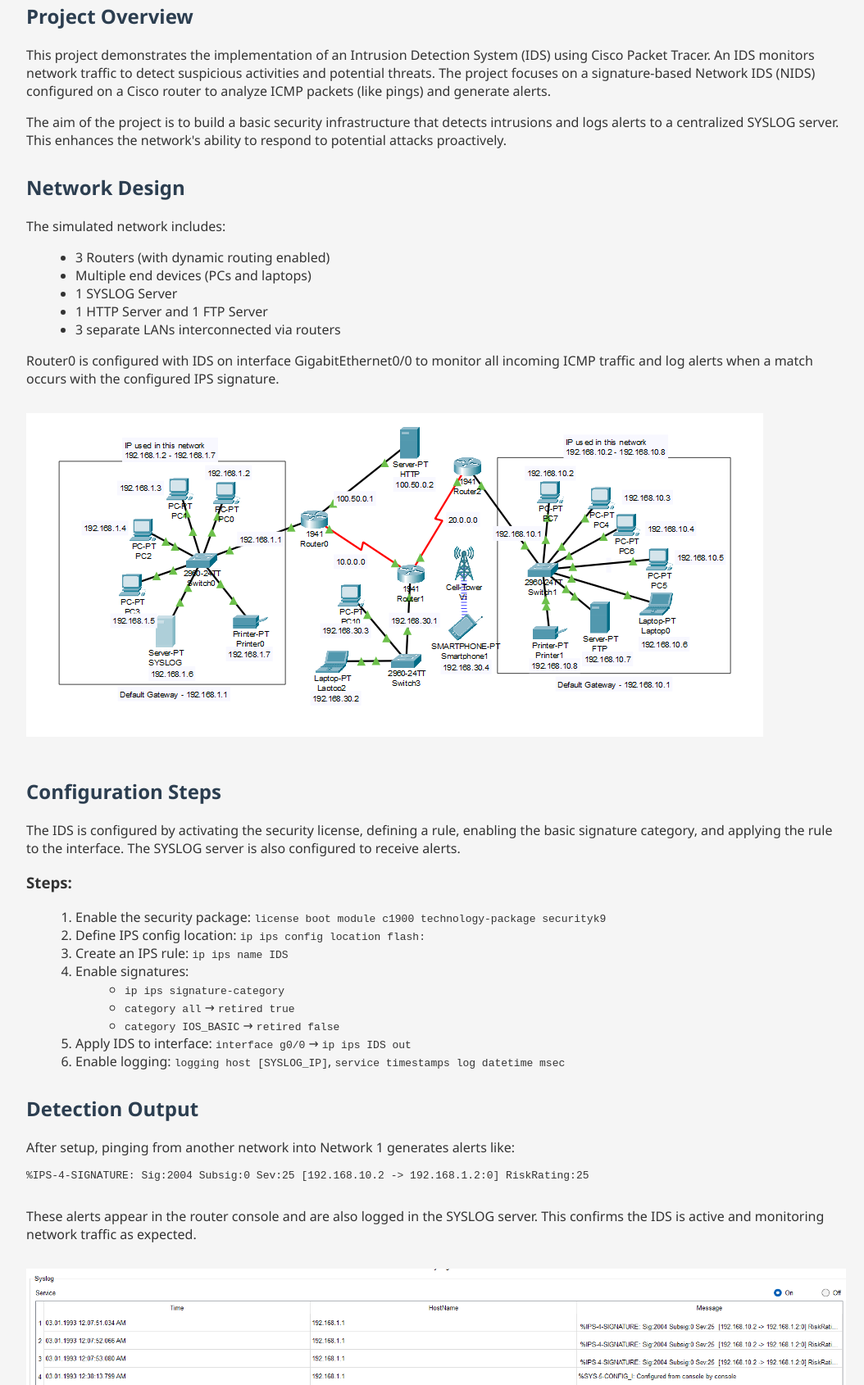
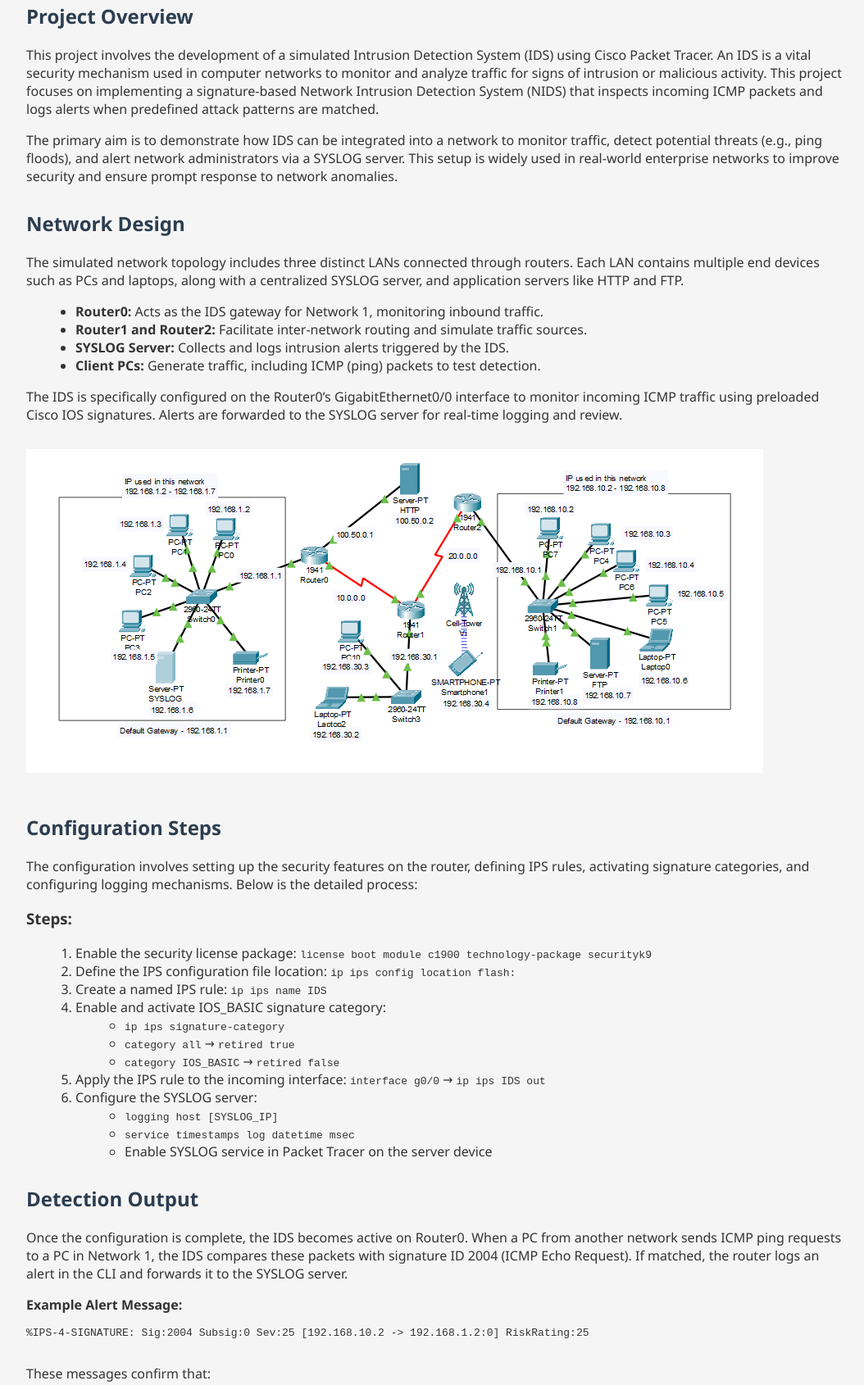
Before and after one commit to ASWATHI7804/intrusion_detection_system, a plain HTML site: page index.html in a window 1280 px wide. Shown: the part 273-1963 px from the top of the page at 82% size, without its empty margins (108-1162 px from the left). Drawn offline with Linux system fonts and the light colour scheme.

Commit message:
Update index.html

```diff
--- a/index.html
+++ b/index.html
@@ -95,52 +95,71 @@
 <main>
   <section id="overview">
     <h2>Project Overview</h2>
-    <p>This project demonstrates the implementation of an Intrusion Detection System (IDS) using Cisco Packet Tracer. An IDS monitors network traffic to detect suspicious activities and potential threats. The project focuses on a signature-based Network IDS (NIDS) configured on a Cisco router to analyze ICMP packets (like pings) and generate alerts.</p>
-    <p>The aim of the project is to build a basic security infrastructure that detects intrusions and logs alerts to a centralized SYSLOG server. This enhances the network's ability to respond to potential attacks proactively.</p>
+    <p>This project involves the development of a simulated Intrusion Detection System (IDS) using Cisco Packet Tracer. An IDS is a vital security mechanism used in computer networks to monitor and analyze traffic for signs of intrusion or malicious activity. This project focuses on implementing a signature-based Network Intrusion Detection System (NIDS) that inspects incoming ICMP packets and logs alerts when predefined attack patterns are matched.</p>
+    <p>The primary aim is to demonstrate how IDS can be integrated into a network to monitor traffic, detect potential threats (e.g., ping floods), and alert network administrators via a SYSLOG server. This setup is widely used in real-world enterprise networks to improve security and ensure prompt response to network anomalies.</p>
   </section>
 
   <section id="design">
     <h2>Network Design</h2>
-    <p>The simulated network includes:</p>
+    <p>The simulated network topology includes three distinct LANs connected through routers. Each LAN contains multiple end devices such as PCs and laptops, along with a centralized SYSLOG server, and application servers like HTTP and FTP.</p>
     <ul>
-      <li>3 Routers (with dynamic routing enabled)</li>
-      <li>Multiple end devices (PCs and laptops)</li>
-      <li>1 SYSLOG Server</li>
-      <li>1 HTTP Server and 1 FTP Server</li>
-      <li>3 separate LANs interconnected via routers</li>
+      <li><strong>Router0:</strong> Acts as the IDS gateway for Network 1, monitoring inbound traffic.</li>
+      <li><strong>Router1 and Router2:</strong> Facilitate inter-network routing and simulate traffic sources.</li>
+      <li><strong>SYSLOG Server:</strong> Collects and logs intrusion alerts triggered by the IDS.</li>
+      <li><strong>Client PCs:</strong> Generate traffic, including ICMP (ping) packets to test detection.</li>
     </ul>
-    <p>Router0 is configured with IDS on interface GigabitEthernet0/0 to monitor all incoming ICMP traffic and log alerts when a match occurs with the configured IPS signature.</p>
+    <p>The IDS is specifically configured on the Router0’s GigabitEthernet0/0 interface to monitor incoming ICMP traffic using preloaded Cisco IOS signatures. Alerts are forwarded to the SYSLOG server for real-time logging and review.</p>
     <img src="ids_topology.png" alt="IDS Network Topology Diagram">
   </section>
 
   <section id="configuration">
     <h2>Configuration Steps</h2>
-    <p>The IDS is configured by activating the security license, defining a rule, enabling the basic signature category, and applying the rule to the interface. The SYSLOG server is also configured to receive alerts.</p>
+    <p>The configuration involves setting up the security features on the router, defining IPS rules, activating signature categories, and configuring logging mechanisms. Below is the detailed process:</p>
 
     <h3>Steps:</h3>
     <ol>
-      <li>Enable the security package: <code>license boot module c1900 technology-package securityk9</code></li>
-      <li>Define IPS config location: <code>ip ips config location flash:</code></li>
-      <li>Create an IPS rule: <code>ip ips name IDS</code></li>
-      <li>Enable signatures:
+      <li>Enable the security license package:
+        <code>license boot module c1900 technology-package securityk9</code></li>
+      <li>Define the IPS configuration file location:
+        <code>ip ips config location flash:</code></li>
+      <li>Create a named IPS rule:
+        <code>ip ips name IDS</code></li>
+      <li>Enable and activate IOS_BASIC signature category:
         <ul>
           <li><code>ip ips signature-category</code></li>
           <li><code>category all</code> → <code>retired true</code></li>
           <li><code>category IOS_BASIC</code> → <code>retired false</code></li>
         </ul>
       </li>
-      <li>Apply IDS to interface: <code>interface g0/0</code> → <code>ip ips IDS out</code></li>
-      <li>Enable logging: <code>logging host [SYSLOG_IP]</code>, <code>service timestamps log datetime msec</code></li>
+      <li>Apply the IPS rule to the incoming interface:
+        <code>interface g0/0</code> → <code>ip ips IDS out</code></li>
+      <li>Configure the SYSLOG server:
+        <ul>
+          <li><code>logging host [SYSLOG_IP]</code></li>
+          <li><code>service timestamps log datetime msec</code></li>
+          <li>Enable SYSLOG service in Packet Tracer on the server device</li>
+        </ul>
+      </li>
     </ol>
   </section>
 
   <section id="output">
     <h2>Detection Output</h2>
-    <p>After setup, pinging from another network into Network 1 generates alerts like:</p>
+    <p>Once the configuration is complete, the IDS becomes active on Router0. When a PC from another network sends ICMP ping requests to a PC in Network 1, the IDS compares these packets with signature ID 2004 (ICMP Echo Request). If matched, the router logs an alert in the CLI and forwards it to the SYSLOG server.</p>
+
+    <p><strong>Example Alert Message:</strong></p>
     <pre>
 %IPS-4-SIGNATURE: Sig:2004 Subsig:0 Sev:25 [192.168.10.2 -> 192.168.1.2:0] RiskRating:25
     </pre>
-    <p>These alerts appear in the router console and are also logged in the SYSLOG server. This confirms the IDS is active and monitoring network traffic as expected.</p>
+
+    <p>These messages confirm that:
+      <ul>
+        <li>The IDS signature engine is active and scanning traffic.</li>
+        <li>Alerts are successfully triggered for suspicious activity.</li>
+        <li>Logs are being forwarded to the SYSLOG server for auditing and review.</li>
+      </ul>
+    </p>
+
     <img src="ids_output.png" alt="IDS Alert Output Screenshot">
   </section>
 
@@ -150,7 +169,7 @@
     <a href="ids_project.pkt" download>📂 Cisco Packet Tracer File (.pkt)</a>
     <a href="ids_report.pdf" download>📄 Project Report (PDF)</a>
     <a href="ids_topology.png" download>🖼 Network Topology Diagram (PNG)</a>
-    <a href="ids_output.pdf" download>📄  IDS Alert Output  (PDF)</a>
+    <a href="ids_output.pdf" download>📄 IDS Alert Output (PDF)</a>
   </section>
 </main>
 
```
